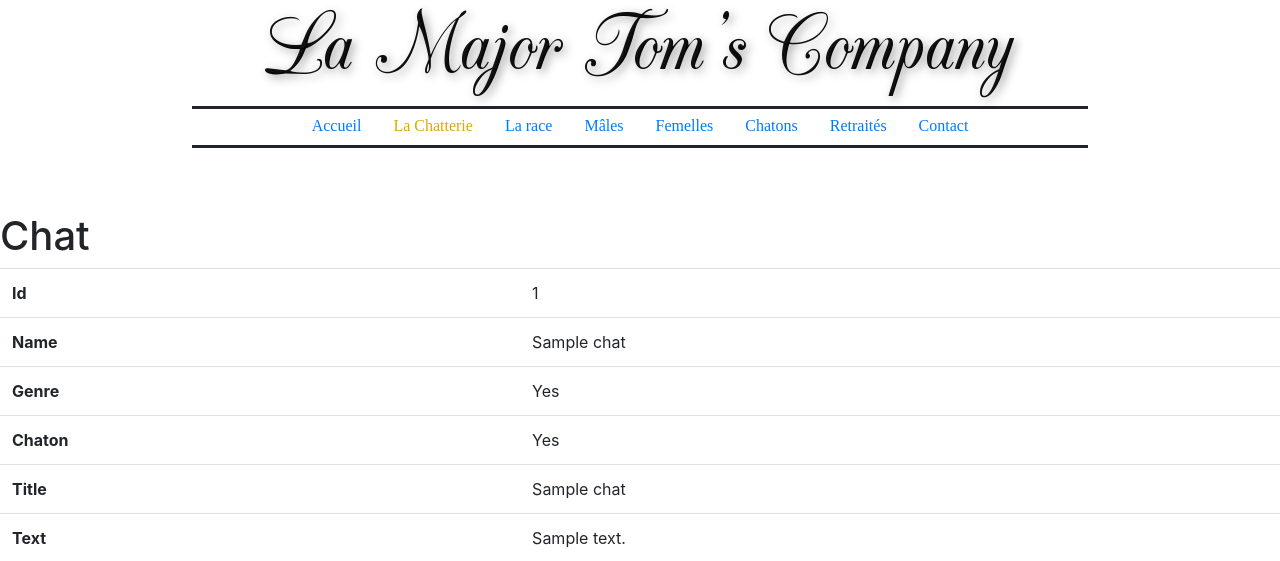
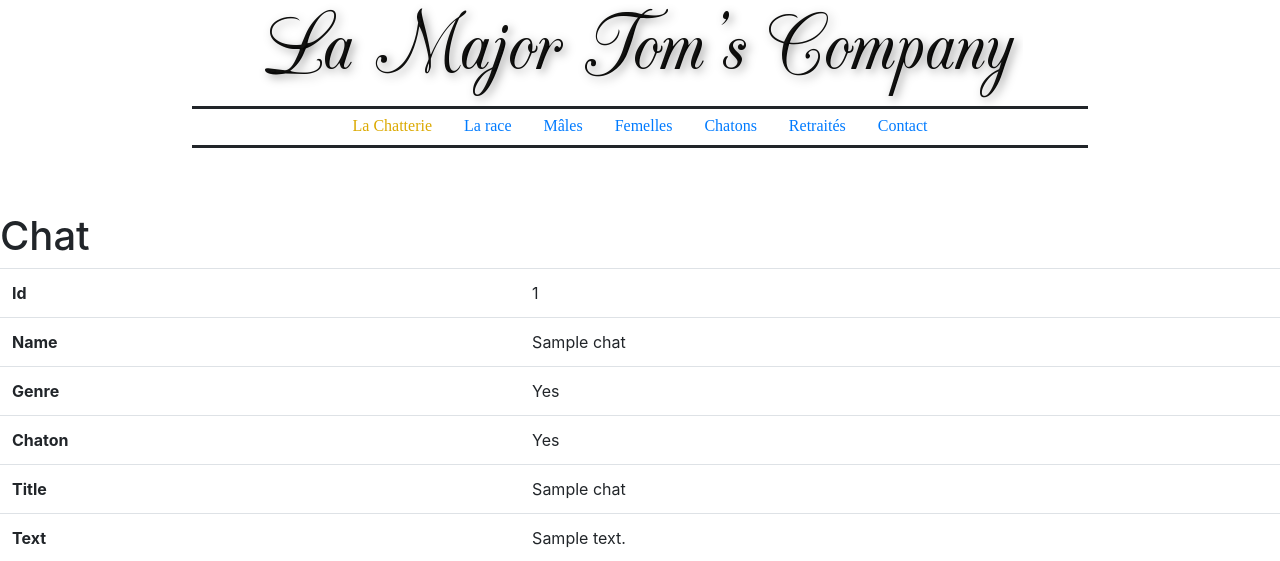
Before and after one commit to LeonheartXD/major_tom, a Symfony app: template templates/chat/show.html.twig in a window 1280 px wide. Shown: the top 561 px of the page. Run offline with Twig, Linux system fonts and the light colour scheme; the template is opened without the code that fills it: most values are stand-ins (such as "Sample title", 1, 10 or a date in 2020); some libraries are stand-ins or nearby versions.

Commit message:
(fix) path

```diff
--- a/templates/base.html.twig
+++ b/templates/base.html.twig
@@ -17,13 +17,10 @@
             <nav class="menu" style="background-color: none;">
             <ul class="nav justify-content-center">
             <li class="nav-item">
-                <a class="nav-link active" href="{{ path('Accueil') }}">Accueil</a>
+                <a class="nav-link actif" href="{{ path('home') }}">La Chatterie</a>
             </li>
             <li class="nav-item">
-                <a class="nav-link actif" href="{{ path('Lachatterie') }}">La Chatterie</a>
-            </li>
-            <li class="nav-item">
-                <a class="nav-link" href="{{ path('larace') }}">La race</a>
+                <a class="nav-link" href="{{ path('race') }}">La race</a>
             </li>
             <li class="nav-item">
                 <a class="nav-link" href="{{ path('males') }}">Mâles</a>
```
